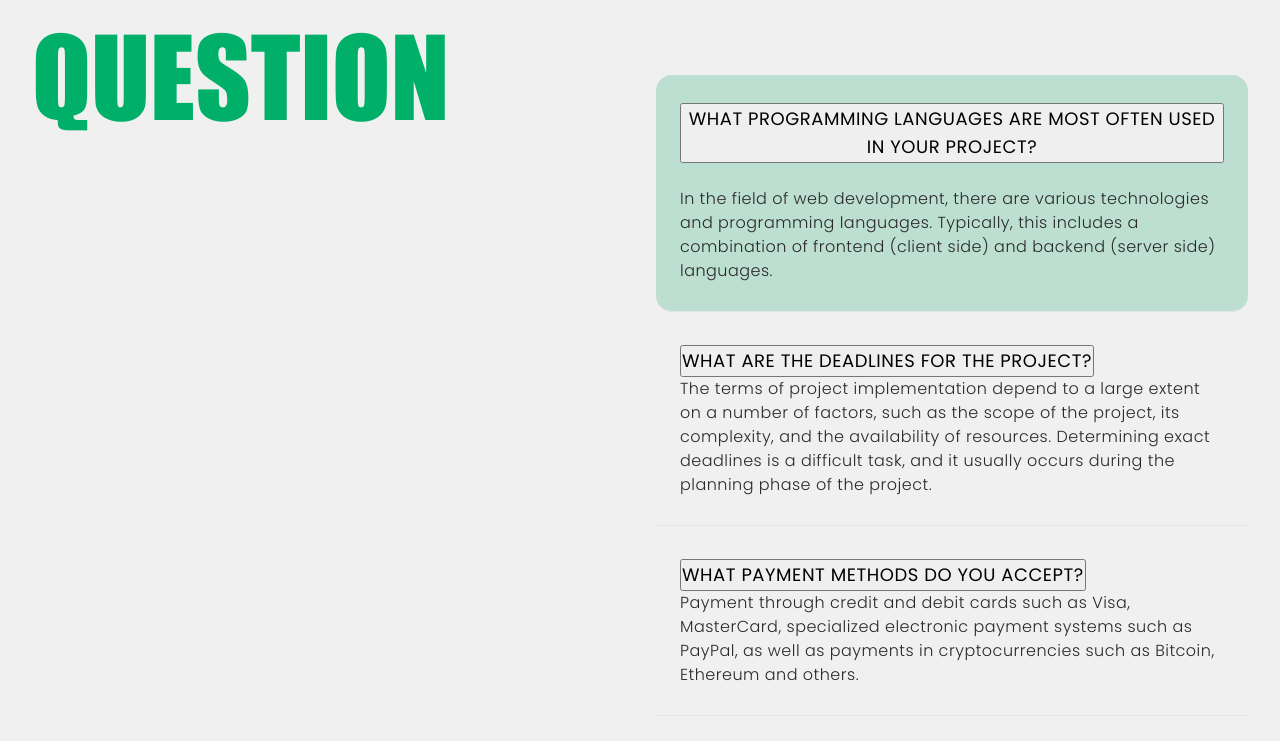
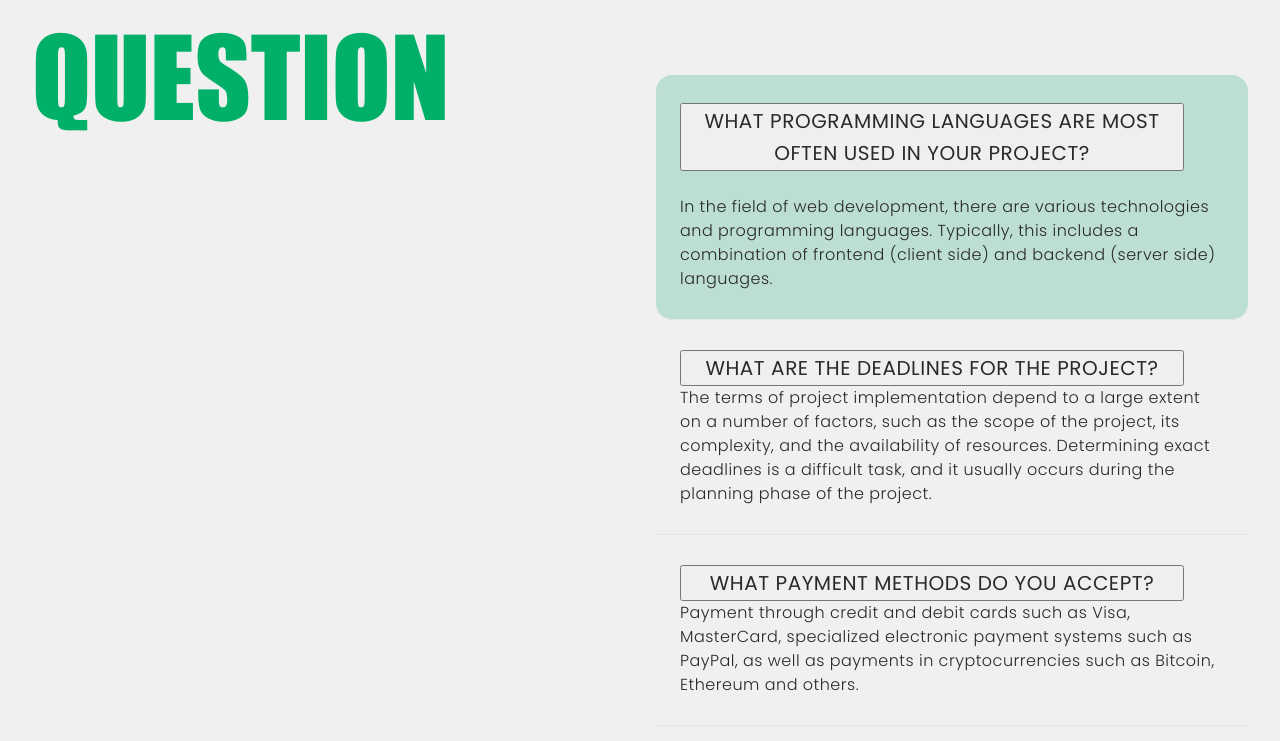
Before and after one commit to Iryna-Shenenko/Hermes, a website built with Vite: page src/index.html in a window 1280 px wide. Shown: the part 7144-7885 px from the top of the page. Built offline with nearby package versions, Linux system fonts and the light colour scheme; no server answers; files whose address does not match are found by name; what accordion-js, izitoast would draw is missing.

Commit message:
Fix faq span

```diff
--- a/src/css/faq.css
+++ b/src/css/faq.css
@@ -12,11 +12,11 @@
   /* margin-bottom: 40px; */
 }
 
-.faq-span{
+.faq-span {
   color: #00b068;
 }
 
-.dark-theme .faq-span{
+.dark-theme .faq-span {
   color: #00b068;
 }
 
@@ -55,7 +55,9 @@
   margin-bottom: 24px;
 }
 
-.faq-section .ac .ac-trigger p {
+.faq-section .ac .ac-trigger span {
+  display: block;
+
   width: 224px;
   color: #292929;
 }
@@ -84,7 +86,7 @@
   transform: translate(0);
 }
 
-.faq-section .ac.is-active>.ac-header .ac-trigger::after {
+.faq-section .ac.is-active > .ac-header .ac-trigger::after {
   transform: rotate(180deg);
 }
 
@@ -100,7 +102,7 @@
     padding-top: 124px;
   }
 
-  .faq-section .ac .ac-trigger p {
+  .faq-section .ac .ac-trigger span {
     width: 600px;
     font-size: 20px;
 
@@ -117,7 +119,7 @@
   }
 
   @media only screen and (-webkit-min-device-pixel-ratio: 2),
-  only screen and (min-resolution: 192dpi) {
+    only screen and (min-resolution: 192dpi) {
     .faq-section .container {
       background-image: url(/img/faq/decor-bg-retina.png);
     }
@@ -133,7 +135,7 @@
     margin-top: -5vw;
   }
 
-  .faq-section .ac .ac-trigger p {
+  .faq-section .ac .ac-trigger span {
     width: 500px;
   }
 
@@ -145,7 +147,7 @@
 .dark-theme .faq-section p,
 .dark-theme .faq-section h2,
 .dark-theme .faq-section h3,
-.dark-theme .ac-text  {
+.dark-theme .ac-text {
   color: white !important;
 }
 
```
